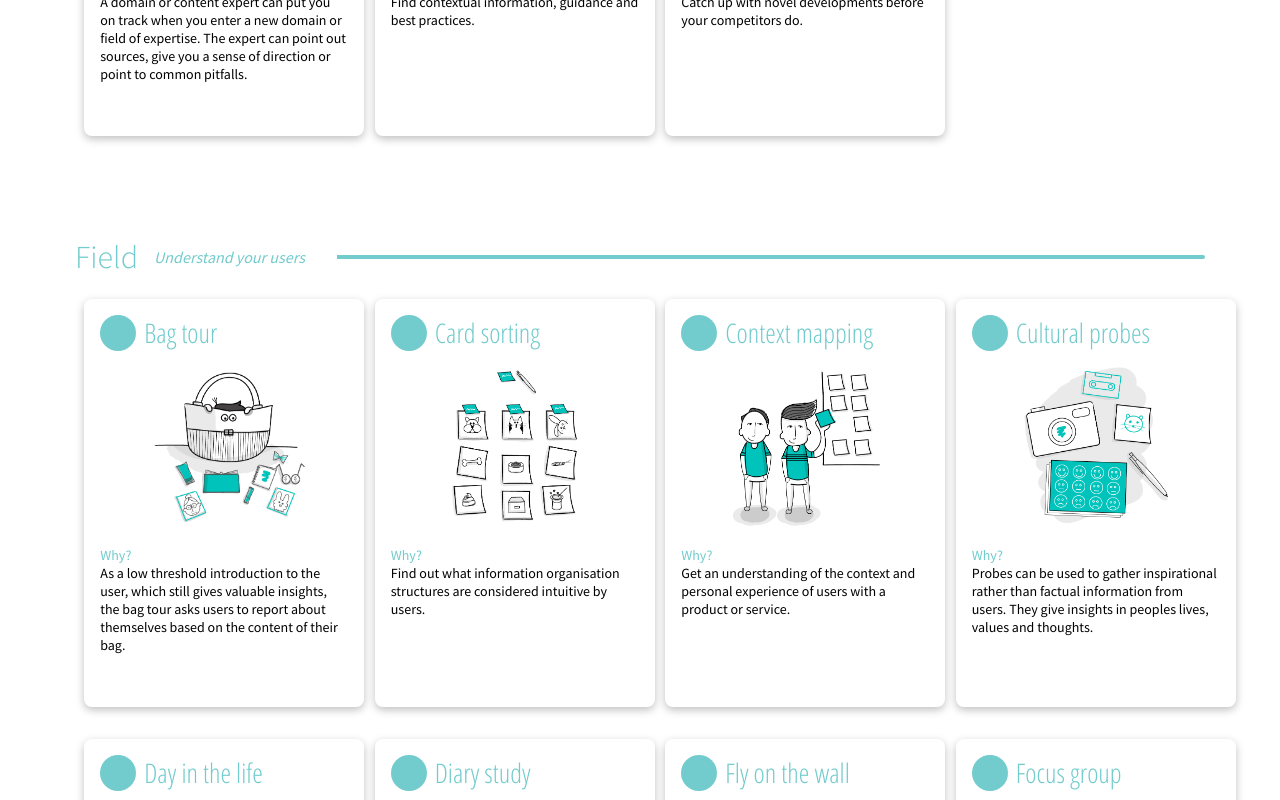
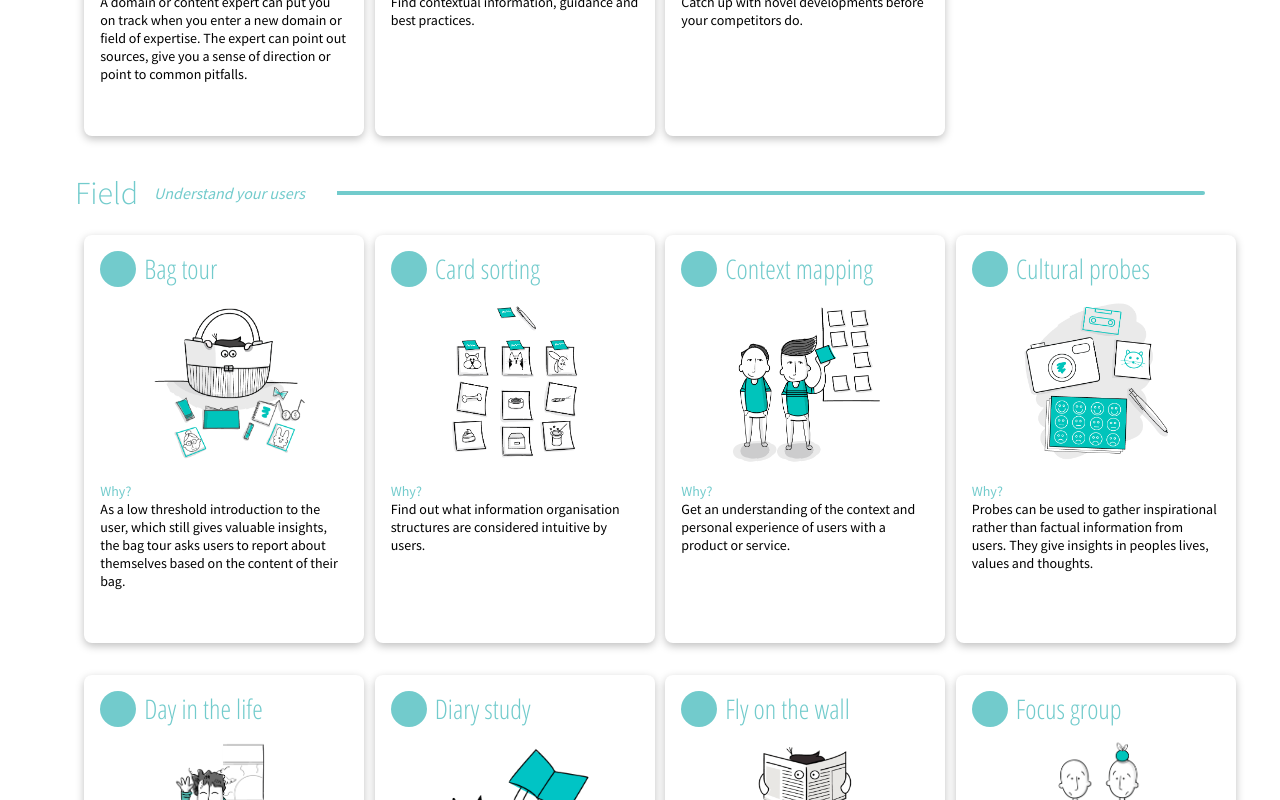
Before and after one commit to cmdmethods/herontwerp2020, a Vue app: page / in a window 1280 px wide. Shown: the part 1400-2200 px from the top of the page. Built offline with nearby package versions, Linux system fonts and the light colour scheme.

Commit message:
Add fuzzy search

```diff
--- a/package.json
+++ b/package.json
@@ -12,6 +12,8 @@
   "dependencies": {
     "core-js": "^3.6.4",
     "express": "^4.17.1",
+    "fuse.js": "^6.0.3",
+    "lodash": "^4.17.15",
     "vue": "^2.6.11",
     "vue-router": "^3.1.6"
   },
--- a/src/components/Header.vue
+++ b/src/components/Header.vue
@@ -2,8 +2,8 @@
     <header>
         <nav>
             <ul>
-                <li class="nav-links"><NavLinks></NavLinks></li>
-                <li class="search-bar"><SearchBar></SearchBar></li>
+                <li class="nav-links"><NavLinks /></li>
+                <li class="search-bar"><SearchBar :value="searchQuery" @input="$emit('update:searchQuery', $event)" /></li>
                 <div class="spacer" />
                 <li><NewProjectButton></NewProjectButton></li>
                 <li class="profile-icon"><ProfileIcon></ProfileIcon></li>
@@ -20,7 +20,10 @@ import NavLinks from '@/components/NavLinks.vue'
 
 export default {
     name: 'Header',
-    components: { NavLinks, SearchBar, NewProjectButton, ProfileIcon }
+    components: { NavLinks, SearchBar, NewProjectButton, ProfileIcon },
+    props: {
+        searchQuery: String
+    }
 }
 </script>
 
--- a/src/components/SearchBar.vue
+++ b/src/components/SearchBar.vue
@@ -1,12 +1,25 @@
 <template>
     <div class="search-container">
-        <input type="search" placeholder="Search Cards" />
+        <input @input="onSearch" :value="value" type="search" placeholder="Search Cards" />
     </div>
 </template>
 
 <script>
+import { debounce } from 'lodash'
+
 export default {
-    name: 'SearchBar'
+    name: 'SearchBar',
+    props: {
+        value: String
+    },
+    methods: {
+        onSearch(event) {
+            this.$emit('input', event.target.value)
+        }
+    },
+    created() {
+        this.onSearch = debounce(this.onSearch, 400)
+    }
 }
 </script>
 
--- a/src/views/Home.vue
+++ b/src/views/Home.vue
@@ -1,17 +1,25 @@
 <template>
     <div class="home">
-        <Header />
+        <Header :search-query.sync="searchQuery" />
         <div class="more-info-section">
             <MoreInfo v-for="info in info" :key="info.id" :title="info.title" :text="info.text" />
         </div>
 
-        <SortBar />
+        <SortBar v-if="hasSearch === false" />
 
-        <div class="category" v-for="category in cardsGrouped" :key="category.id" :id="category.id">
-            <CategoryHeader v-bind="category" />
+        <div class="cards">
+            <template v-if="hasSearch">
+                <div class="grid">
+                    <Card v-for="card in cardsSearchResult" :key="card.id" v-bind="card" />
+                </div>
+            </template>
 
-            <div class="grid">
-                <Card v-for="card in category.cards" :key="card.id" v-bind="card" />
+            <div v-else class="category" v-for="category in cardsGrouped" :key="category.id" :id="category.id">
+                <CategoryHeader v-bind="category" />
+
+                <div class="grid">
+                    <Card v-for="card in category.cards" :key="card.id" v-bind="card" />
+                </div>
             </div>
         </div>
     </div>
@@ -26,20 +34,41 @@ import Card from '@/components/Card.vue'
 import CategoryHeader from '@/components/CategoryHeader.vue'
 import MoreInfo from '@/components/MoreInfo.vue'
 import SortBar from '@/components/SortBar.vue'
+import Fuse from 'fuse.js'
 
 export default {
     name: 'Home',
     components: { Header, Card, CategoryHeader, MoreInfo, SortBar },
+    data() {
+        return {
+            searchQuery: ''
+        }
+    },
     computed: {
         info() {
             return info
         },
+        hasSearch() {
+            return this.searchQuery.length > 2
+        },
+        cardsSearchResult() {
+            if (this.hasSearch) {
+                return this.fuse.search(this.searchQuery).map(({ item }) => item)
+            }
+
+            return cards
+        },
         cardsGrouped() {
             return categories.map(cat => ({
                 ...cat,
-                cards: cards.filter(card => card.category === cat.id)
+                cards: this.cardsSearchResult.filter(card => card.category === cat.id)
             }))
         }
+    },
+    created() {
+        this.fuse = new Fuse(cards, {
+            keys: ['name', 'description']
+        })
     }
 }
 </script>
@@ -52,10 +81,13 @@ export default {
     max-width: 70.625rem;
 }
 
-.category {
+.cards {
     margin: 4rem auto;
     max-width: 1130px;
     margin-bottom: 0;
+}
+
+.category {
     padding-top: 1rem;
 }
 
```
Also changed, not shown: 1 other file (tests, documents, lock files or other folders).
